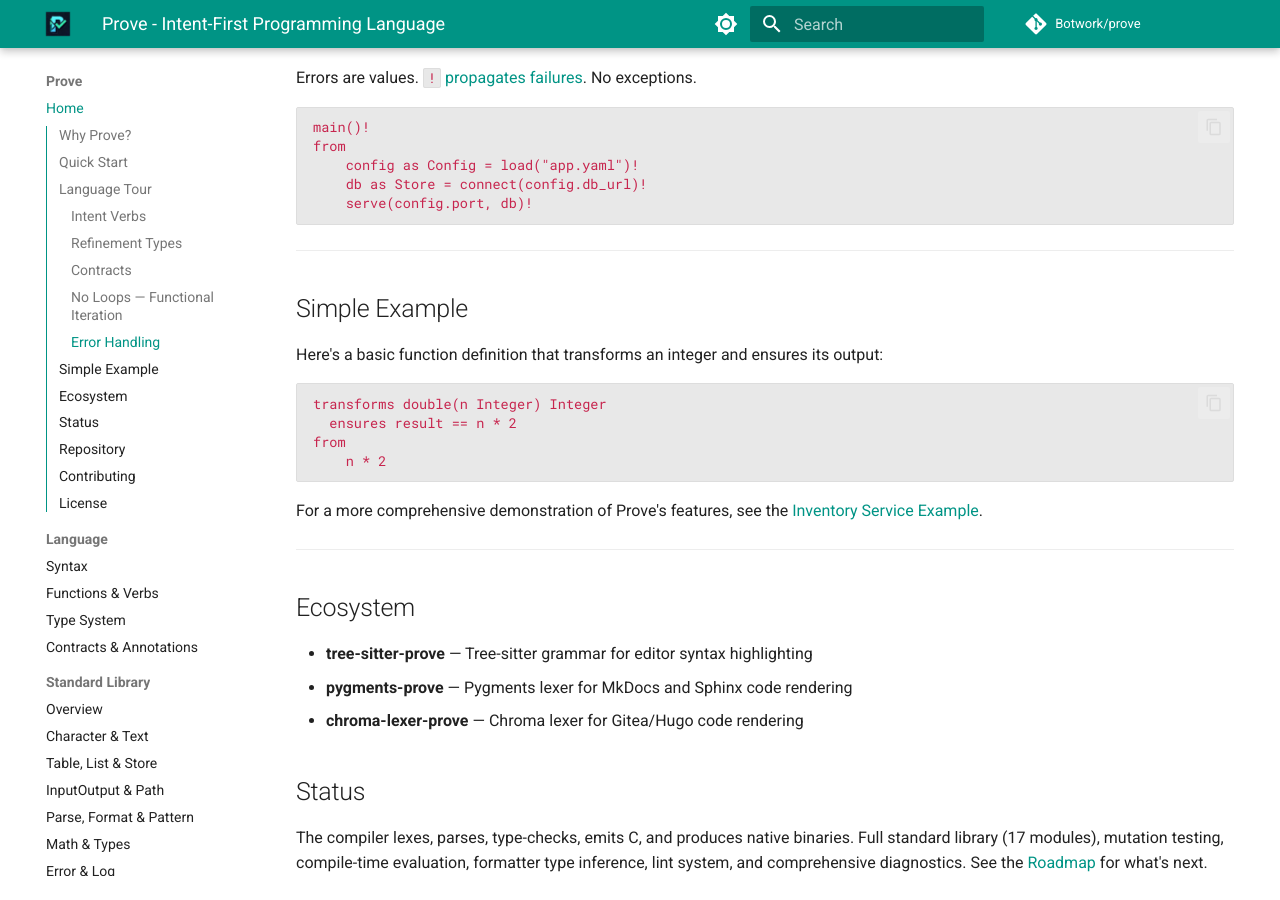
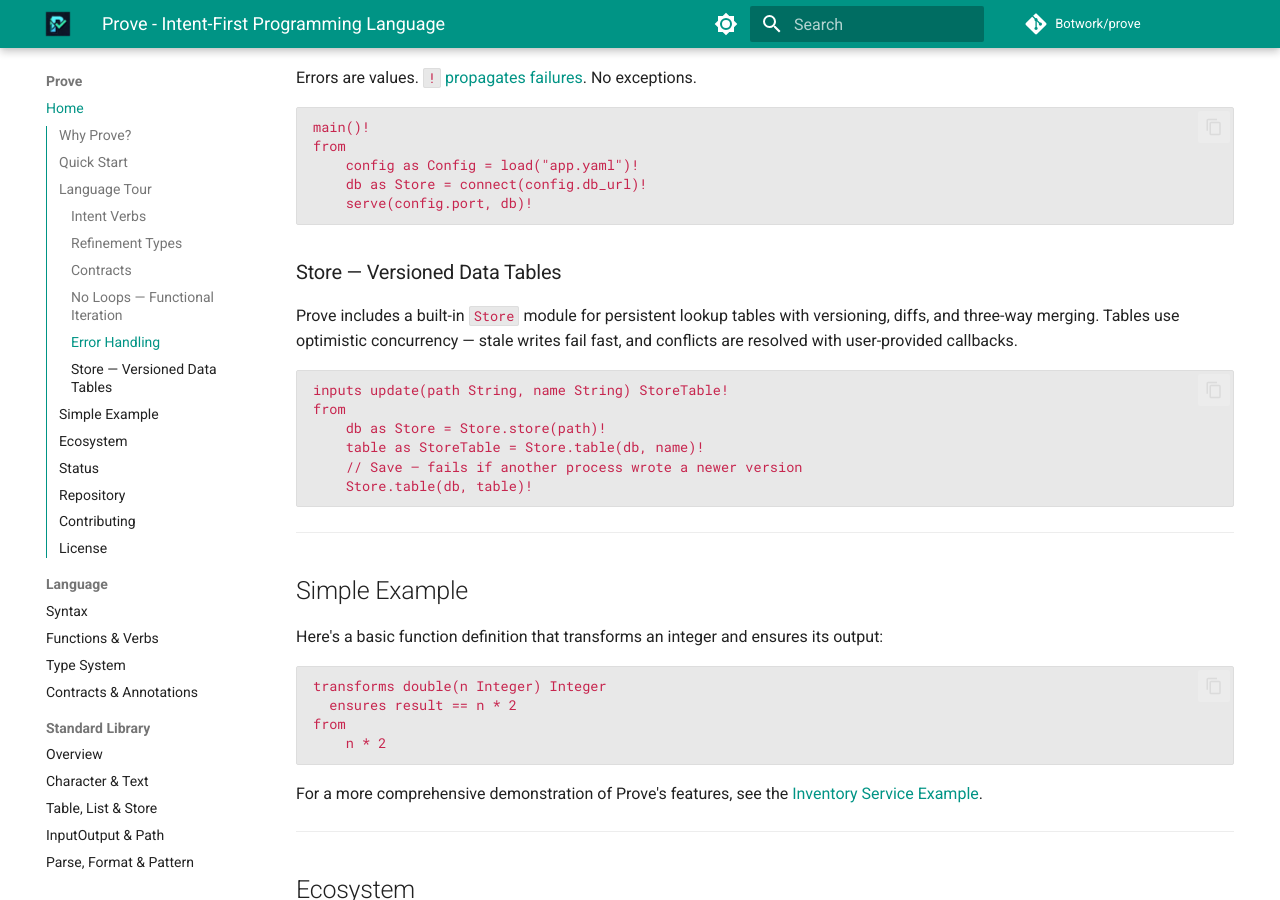
Before and after one commit to kennedyshead/prove, an MkDocs documentation site: the page built from docs/index.md, in a window 1280 px wide and 900 px high, scrolled down 2877 px. Built offline with MkDocs 1.6.1 and Material for MkDocs 9.7.7, drawn with Linux system fonts in a browser that asks for light colours.

````diff
--- a/docs/index.md
+++ b/docs/index.md
@@ -127,6 +127,19 @@
     serve(config.port, db)!
 ```
 
+### Store — Versioned Data Tables
+
+Prove includes a built-in [`Store`](stdlib/table-list-store.md#store) module for persistent lookup tables with versioning, diffs, and three-way merging. Tables use optimistic concurrency — stale writes fail fast, and conflicts are resolved with user-provided callbacks.
+
+```prove
+inputs update(path String, name String) StoreTable!
+from
+    db as Store = Store.store(path)!
+    table as StoreTable = Store.table(db, name)!
+    // Save — fails if another process wrote a newer version
+    Store.table(db, table)!
+```
+
 ---
 
 ## Simple Example
````
Also changed, not shown: future/store/impl03-store-stdlib.md (+3 -3 lines), future/store/impl04-process-execution.md (+1 -1 lines), 1 other file.
